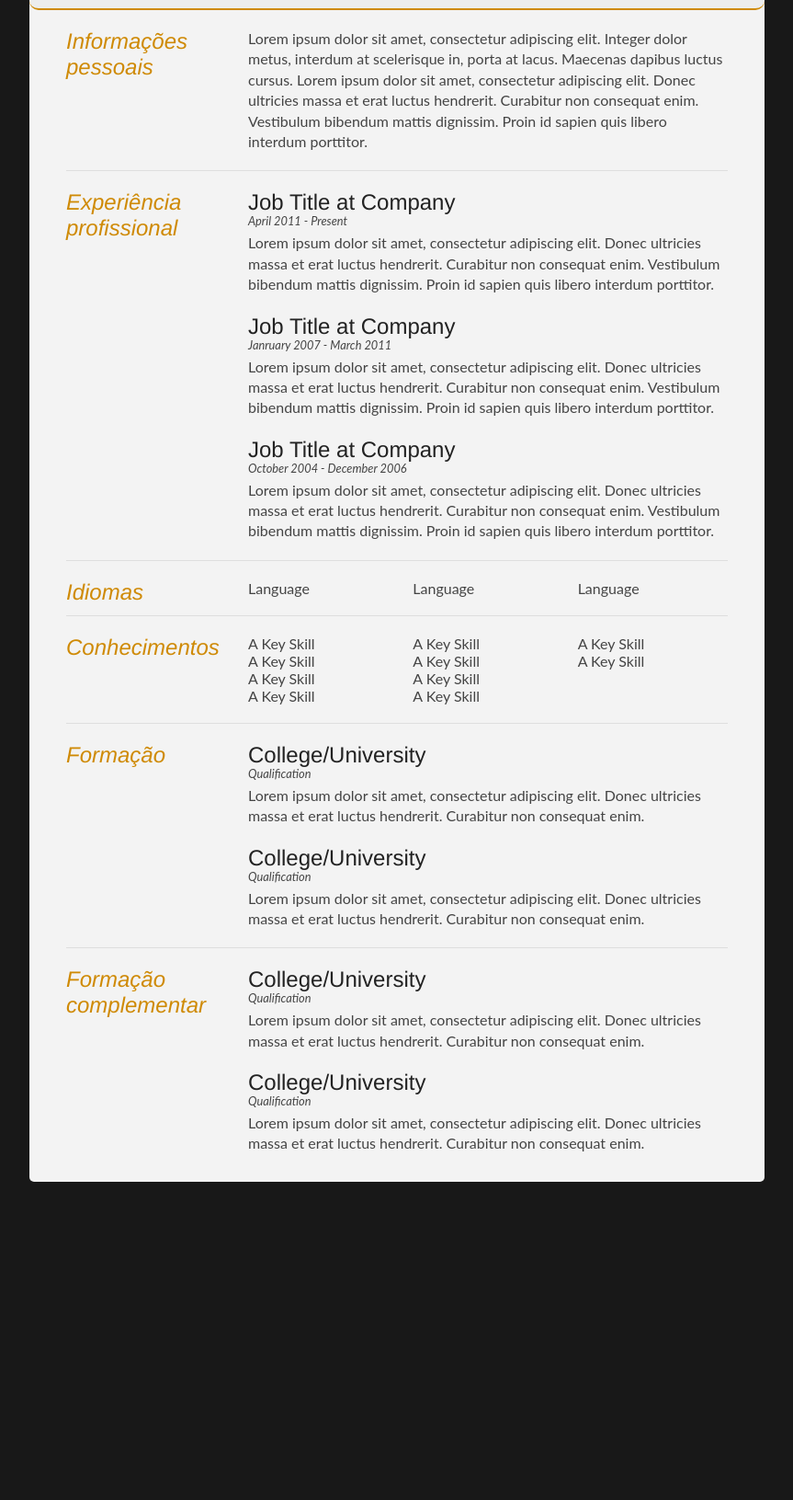
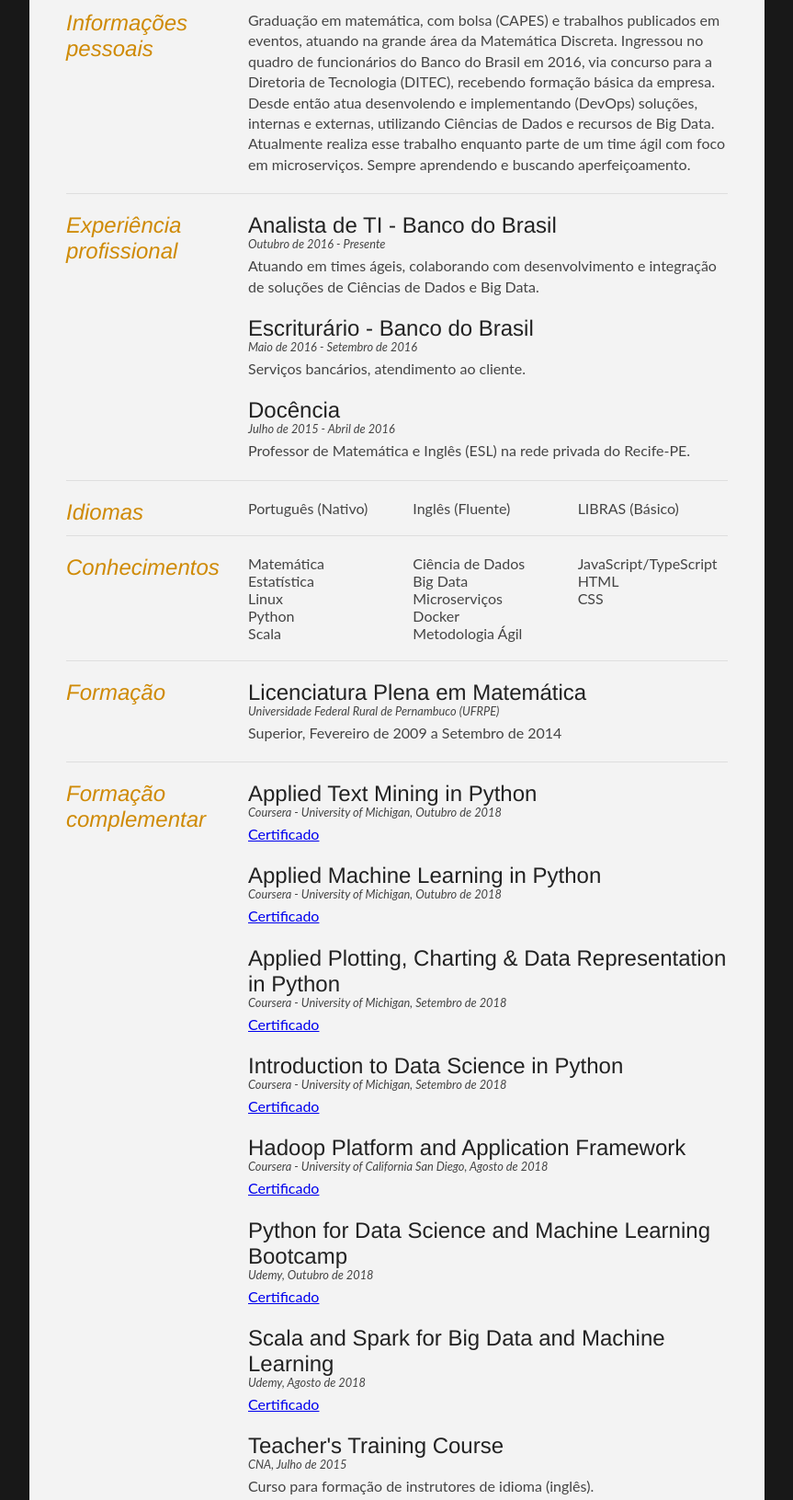
Before and after one commit to htbrandao/htbrandao.github.io, a plain HTML site: page index.html in a window 1280 px wide. Shown: the part 222-1853 px from the top of the page at 92% size, without its empty margins (208-1071 px from the left). Before the commit the page ends 1537 px from the top, so only its background shows below. Drawn offline with Linux system fonts and the light colour scheme.

Commit message:
done writing

```diff
--- a/css/style.css
+++ b/css/style.css
@@ -33,7 +33,7 @@
 .mainDetails {
 	padding: 25px 35px;
 	border-bottom: 2px solid #cf8a05;
-	background: #ededed;
+	background: #e7e7e7;
 	border-radius: 10px 10px 10px 10px;
 }
 
--- a/index.html
+++ b/index.html
@@ -4,7 +4,7 @@
 <title>Henrique Brandão</title>
 
 <meta name="viewport" content="width=device-width"/>
-<meta name="description" content="Curriculum Vitae de Henrique Brandão."/>
+<!-- <meta name="description" content="Curriculum Vitae de Henrique Brandão."/> -->
 <meta charset="UTF-8">
 
 <link type="text/css" rel="stylesheet" href="./css/style.css">
@@ -26,7 +26,8 @@
 			<h1 class="quickFade delayTwo">Henrique Brandão</h1>
 			<h2 class="quickFade delayThree">Analista de TI</h2>
 			<h3 class="quickFade delayThree">28 anos, Brasília-DF, Brasil.</h3>
-			<p></p><h3 class="quickFade delayThree" style="font-style: italic;font-size: small;">(Atualizado em 26-08-2019)</h3></p>
+			<p></p>
+			<h3 class="quickFade delayThree" style="font-style: italic;font-size: small;">(Atualizado em 26-08-2019)</h3>
 		</div>
 
 		<div id="contactDetails" class="quickFade delayFour">
@@ -35,7 +36,7 @@
 				<li>URL: <a href="hbrandao.com.br">hbrandao.com.br</a></li>
 				<!-- <li><a href="">GitLab</a></li> -->
 				<li><a href="https://www.linkedin.com/in/henrique-brand%C3%A3o-259a47134/">Linkedin</a></li>
-				<li><a href="hhttp://lattes.cnpq.br/5791765771910667">Lattes</a></li>
+				<li><a href="http://lattes.cnpq.br/5791765771910667">Lattes</a></li>
 			</ul>
 		</div>
 		<div class="clear"></div>
@@ -49,7 +50,11 @@
 				</div>
 
 				<div class="sectionContent">
-					<p>Lorem ipsum dolor sit amet, consectetur adipiscing elit. Integer dolor metus, interdum at scelerisque in, porta at lacus. Maecenas dapibus luctus cursus. Lorem ipsum dolor sit amet, consectetur adipiscing elit. Donec ultricies massa et erat luctus hendrerit. Curabitur non consequat enim. Vestibulum bibendum mattis dignissim. Proin id sapien quis libero interdum porttitor.</p>
+					<p>Graduação em matemática, com bolsa (CAPES) e trabalhos publicados em eventos, atuando na grande área da Matemática Discreta.
+					Ingressou no quadro de funcionários do Banco do Brasil em 2016, via concurso para a Diretoria de Tecnologia (DITEC), recebendo formação básica da empresa.
+					Desde então atua desenvolendo e implementando (DevOps) soluções, internas e externas, utilizando Ciências de Dados e recursos de Big Data.
+					Atualmente realiza esse trabalho enquanto parte de um time ágil com foco em microserviços. Sempre aprendendo e buscando aperfeiçoamento.
+					</p>
 				</div>
 			</article>
 			<div class="clear"></div>
@@ -63,23 +68,24 @@
 
 			<div class="sectionContent">
 				<article>
-					<h2>Job Title at Company</h2>
-					<p class="subDetails">April 2011 - Present</p>
-					<p>Lorem ipsum dolor sit amet, consectetur adipiscing elit. Donec ultricies massa et erat luctus hendrerit. Curabitur non consequat enim. Vestibulum bibendum mattis dignissim. Proin id sapien quis libero interdum porttitor.</p>
+					<h2>Analista de TI - Banco do Brasil</h2>
+					<p class="subDetails">Outubro de 2016 - Presente</p>
+					<p>Atuando em times ágeis, colaborando com desenvolvimento e integração de soluções de Ciências de Dados e Big Data.</p>
 				</article>
 
 				<article>
-					<h2>Job Title at Company</h2>
-					<p class="subDetails">Janruary 2007 - March 2011</p>
-					<p>Lorem ipsum dolor sit amet, consectetur adipiscing elit. Donec ultricies massa et erat luctus hendrerit. Curabitur non consequat enim. Vestibulum bibendum mattis dignissim. Proin id sapien quis libero interdum porttitor.</p>
+					<h2>Escriturário - Banco do Brasil</h2>
+					<p class="subDetails">Maio de  2016 - Setembro de 2016</p>
+					<p>Serviços bancários, atendimento ao cliente.</p>
 				</article>
 
 				<article>
-					<h2>Job Title at Company</h2>
-					<p class="subDetails">October 2004 - December 2006</p>
-					<p>Lorem ipsum dolor sit amet, consectetur adipiscing elit. Donec ultricies massa et erat luctus hendrerit. Curabitur non consequat enim. Vestibulum bibendum mattis dignissim. Proin id sapien quis libero interdum porttitor.</p>
-				</article>
+						<h2>Docência</h2>
+						<p class="subDetails">Julho de 2015 - Abril de 2016</p>
+						<p>Professor de Matemática e Inglês (ESL) na rede privada do Recife-PE.</p>
+					</article>
 			</div>
+
 			<div class="clear"></div>
 		</section>
 
@@ -90,9 +96,9 @@
 
 				<div class="sectionContent">
 					<ul class="keySkills">
-						<li>Language</li>
-						<li>Language</li>
-						<li>Language</li>
+						<li>Português (Nativo)</li>
+						<li>Inglês (Fluente)</li>
+						<li>LIBRAS (Básico)</li>
 					</ul>
 				</div>
 				<div class="clear"></div>
@@ -105,16 +111,24 @@
 
 			<div class="sectionContent">
 				<ul class="keySkills">
-					<li>A Key Skill</li>
-					<li>A Key Skill</li>
-					<li>A Key Skill</li>
-					<li>A Key Skill</li>
-					<li>A Key Skill</li>
-					<li>A Key Skill</li>
-					<li>A Key Skill</li>
-					<li>A Key Skill</li>
-					<li>A Key Skill</li>
-					<li>A Key Skill</li>
+					<li>Matemática</li>
+					<li>Estatística</li>
+
+					<li>Linux</li>
+					<li>Python</li>
+					<li>Scala</li>
+
+					<li>Ciência de Dados</li>
+					<li>Big Data</li>
+
+					<li>Microserviços</li>
+					<li>Docker</li>
+					<li>Metodologia Ágil</li>
+
+					<li>JavaScript/TypeScript</li>
+					<li>HTML</li>
+					<li>CSS</li>
+					<!-- <li></li> -->
 				</ul>
 			</div>
 			<div class="clear"></div>
@@ -127,17 +141,12 @@
 
 			<div class="sectionContent">
 				<article>
-					<h2>College/University</h2>
-					<p class="subDetails">Qualification</p>
-					<p>Lorem ipsum dolor sit amet, consectetur adipiscing elit. Donec ultricies massa et erat luctus hendrerit. Curabitur non consequat enim.</p>
-				</article>
-
-				<article>
-					<h2>College/University</h2>
-					<p class="subDetails">Qualification</p>
-					<p>Lorem ipsum dolor sit amet, consectetur adipiscing elit. Donec ultricies massa et erat luctus hendrerit. Curabitur non consequat enim.</p>
+					<h2>Licenciatura Plena em Matemática</h2>
+					<p class="subDetails">Universidade Federal Rural de Pernambuco (UFRPE)</p>
+					<p>Superior, Fevereiro de 2009 a Setembro de 2014</p>
 				</article>
 			</div>
+
 			<div class="clear"></div>
 		</section>
 
@@ -147,17 +156,63 @@
 			</div>
 
 			<div class="sectionContent">
+				<!-- <article>
+					<h2></h2>
+					<p class="subDetails">Coursera</p>
+					<p><a href="">Certificado</a></p>
+				</article>
+				 -->
+
 				<article>
-					<h2>College/University</h2>
-					<p class="subDetails">Qualification</p>
-					<p>Lorem ipsum dolor sit amet, consectetur adipiscing elit. Donec ultricies massa et erat luctus hendrerit. Curabitur non consequat enim.</p>
+					<h2>Applied Text Mining in Python</h2>
+					<p class="subDetails">Coursera - University of Michigan, Outubro de 2018</p>
+					<p><a href="https://www.coursera.org/account/accomplishments/certificate/9SEGNYZJ3KEM">Certificado</a></p>
 				</article>
 
 				<article>
-					<h2>College/University</h2>
-					<p class="subDetails">Qualification</p>
-					<p>Lorem ipsum dolor sit amet, consectetur adipiscing elit. Donec ultricies massa et erat luctus hendrerit. Curabitur non consequat enim.</p>
+					<h2>Applied Machine Learning in Python</h2>
+					<p class="subDetails">Coursera - University of Michigan, Outubro de 2018</p>
+					<p><a href="https://www.coursera.org/account/accomplishments/certificate/4NF26ZMPK9BX">Certificado</a></p>
 				</article>
+
+				<article>
+					<h2>Applied Plotting, Charting & Data Representation in Python</h2>
+					<p class="subDetails">Coursera - University of Michigan, Setembro de 2018</p>
+					<p><a href="https://www.coursera.org/account/accomplishments/certificate/Q9QL7RNTTMD7">Certificado</a></p>
+				</article>
+
+				<article>
+					<h2>Introduction to Data Science in Python</h2>
+					<p class="subDetails">Coursera - University of Michigan, Setembro de 2018</p>
+					<p><a href="https://www.coursera.org/account/accomplishments/certificate/ATLF5FL8EJN6">Certificado</a></p>
+				</article>
+
+				<article>
+					<h2>Hadoop Platform and Application Framework</h2>
+					<p class="subDetails">Coursera - University of California San Diego, Agosto de 2018</p>
+					<p><a href="https://www.coursera.org/account/accomplishments/certificate/STMCANFSRB27">Certificado</a></p>
+				</article>
+
+				<article>
+					<h2>Python for Data Science and Machine Learning Bootcamp</h2>
+					<p class="subDetails">Udemy, Outubro de 2018</p>
+					<p><a href="https://www.udemy.com/certificate/UC-MU69QJGJ/">Certificado</a></p>
+				</article>
+
+				<article>
+					<h2>Scala and Spark for Big Data and Machine Learning </h2>
+					<p class="subDetails">Udemy, Agosto de 2018</p>
+					<p><a href="https://www.udemy.com/certificate/UC-M7YE43I9/">Certificado</a></p>
+				</article>
+
+				<article>
+					<h2>Teacher's Training Course</h2>
+					<p class="subDetails">CNA, Julho de 2015</p>
+					<p>Curso para formação de instrutores de idioma (inglês).</p>
+				</article>
+
+
+
 			</div>
 			<div class="clear"></div>
 		</section>
```
